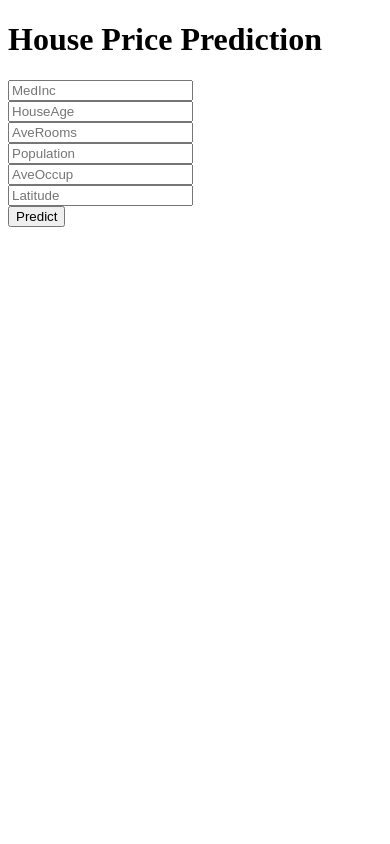
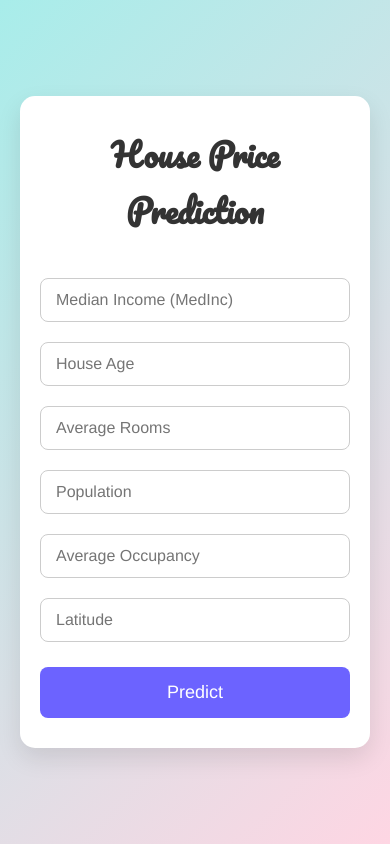
Before and after one commit to Anshuman776/california_housing_project, a Flask app: page / in a window 390 px wide. Run offline with Flask 3, Linux system fonts and the light colour scheme; parts of the project's set-up code (start-up, migrations or seed data) failed here and were passed over.

Commit message:
added better ui

```diff
--- a/templates/index.html
+++ b/templates/index.html
@@ -1,35 +1,156 @@
 <!DOCTYPE html>
-<html >
+<html lang="en">
+<head>
+    <meta charset="UTF-8">
+    <meta name="viewport" content="width=device-width, initial-scale=1.0">
+    <title>House Price Prediction</title>
+    <link href="https://fonts.googleapis.com/css2?family=Pacifico&family=Arimo&display=swap" rel="stylesheet">
+    <style>
+        * {
+            box-sizing: border-box;
+            margin: 0;
+            padding: 0;
+            font-family: 'Arimo', sans-serif;
+        }
 
-<head>
-  <meta charset="UTF-8">
-  <title>ML Prediction API</title>
-  <link href='https://fonts.googleapis.com/css?family=Pacifico' rel='stylesheet' type='text/css'>
-<link href='https://fonts.googleapis.com/css?family=Arimo' rel='stylesheet' type='text/css'>
-<link href='https://fonts.googleapis.com/css?family=Hind:300' rel='stylesheet' type='text/css'>
-<link href='https://fonts.googleapis.com/css?family=Open+Sans+Condensed:300' rel='stylesheet' type='text/css'>
+        body {
+            background: linear-gradient(135deg, #a8edea, #fed6e3);
+            display: flex;
+            justify-content: center;
+            align-items: center;
+            min-height: 100vh;
+            padding: 20px;
+        }
 
+        .container {
+            background: #fff;
+            padding: 40px 30px;
+            border-radius: 15px;
+            box-shadow: 0 10px 25px rgba(0, 0, 0, 0.1);
+            max-width: 450px;
+            width: 100%;
+            text-align: center;
+            transition: 0.3s;
+        }
 
+        h1 {
+            font-family: 'Pacifico', cursive;
+            color: #333;
+            margin-bottom: 30px;
+        }
+
+        form {
+            display: flex;
+            flex-direction: column;
+        }
+
+        input[type="text"] {
+            padding: 12px 15px;
+            margin: 10px 0;
+            border-radius: 8px;
+            border: 1px solid #ccc;
+            font-size: 16px;
+            transition: 0.3s;
+        }
+
+        input[type="text"]:focus {
+            border-color: #6c63ff;
+            outline: none;
+            box-shadow: 0 0 5px rgba(108, 99, 255, 0.5);
+        }
+
+        button {
+            padding: 15px;
+            margin-top: 15px;
+            border: none;
+            border-radius: 8px;
+            background-color: #6c63ff;
+            color: #fff;
+            font-size: 18px;
+            cursor: pointer;
+            transition: 0.3s;
+        }
+
+        button:hover {
+            background-color: #574fcf;
+        }
+
+        .result-box {
+            display: none;
+            margin-top: 30px;
+            background: #fff;
+            padding: 30px 20px;
+            border-radius: 20px;
+            box-shadow: 0 10px 25px rgba(0, 0, 0, 0.1);
+            transition: 0.3s;
+        }
+
+        .result-box.show {
+            display: block;
+        }
+
+        .result-box h2 {
+            font-family: 'Pacifico', cursive;
+            color: #333;
+            margin-bottom: 15px;
+        }
+
+        .price {
+            font-size: 2em;
+            font-weight: bold;
+            color: #6c63ff;
+        }
+
+        @media (max-width: 480px) {
+            .container {
+                padding: 30px 20px;
+            }
+
+            .price {
+                font-size: 1.7em;
+            }
+        }
+    </style>
 </head>
+<body>
+    <div class="container">
+        <h1>House Price Prediction</h1>
+        <form id="predictionForm">
+            <input type="text" name="MedInc" placeholder="Median Income (MedInc)" required>
+            <input type="text" name="HouseAge" placeholder="House Age" required>
+            <input type="text" name="AveRooms" placeholder="Average Rooms" required>
+            <input type="text" name="Population" placeholder="Population" required>
+            <input type="text" name="AveOccup" placeholder="Average Occupancy" required>
+            <input type="text" name="Latitude" placeholder="Latitude" required>
+            <button type="submit">Predict</button>
+        </form>
 
-<body>
- <div class="login">
-	<h1>House Price Prediction</h1>
+        <div class="result-box" id="resultBox">
+            <h2>🏡 Predicted House Price</h2>
+            <div class="price" id="predictedPrice"></div>
+        </div>
+    </div>
 
-     <!-- Main Input For Receiving Query to our ML -->
-    <form action="{{ url_for('predict_api')}}"method="post">
-      <input type="text" name="MedInc" placeholder="MedInc" required="required" /><br>
-      <input type="text" name="HouseAge" placeholder="HouseAge" required="required" /><br>
-      <input type="text" name="AveRooms" placeholder="AveRooms" required="required" /><br>
-      <input type="text" name="Population" placeholder="Population" required="required" /><br>
-      <input type="text" name="AveOccup" placeholder="AveOccup" required="required" /><br>
-      <input type="text" name="Latitude" placeholder="Latitude" required="required" /><br>
-      <button type="submit" class="btn btn-primary btn-block btn-large">Predict</button>
-    </form>
+    <script>
+        const form = document.getElementById('predictionForm');
+        const resultBox = document.getElementById('resultBox');
+        const predictedPrice = document.getElementById('predictedPrice');
 
-   <br>
-   <br>
- </div>
- {{prediction_text}}
+        form.addEventListener('submit', function(e) {
+            e.preventDefault();
+
+            // Get all input values
+            const values = Array.from(form.elements)
+                                .filter(el => el.tagName === 'INPUT')
+                                .map(el => parseFloat(el.value));
+
+            // Simple example prediction logic (replace with actual API call)
+            const prediction = values.reduce((a, b) => a + b, 0) * 10000;
+
+            // Display the result
+            predictedPrice.textContent = `$${prediction.toLocaleString()}`;
+            resultBox.classList.add('show');
+        });
+    </script>
 </body>
 </html>
```
